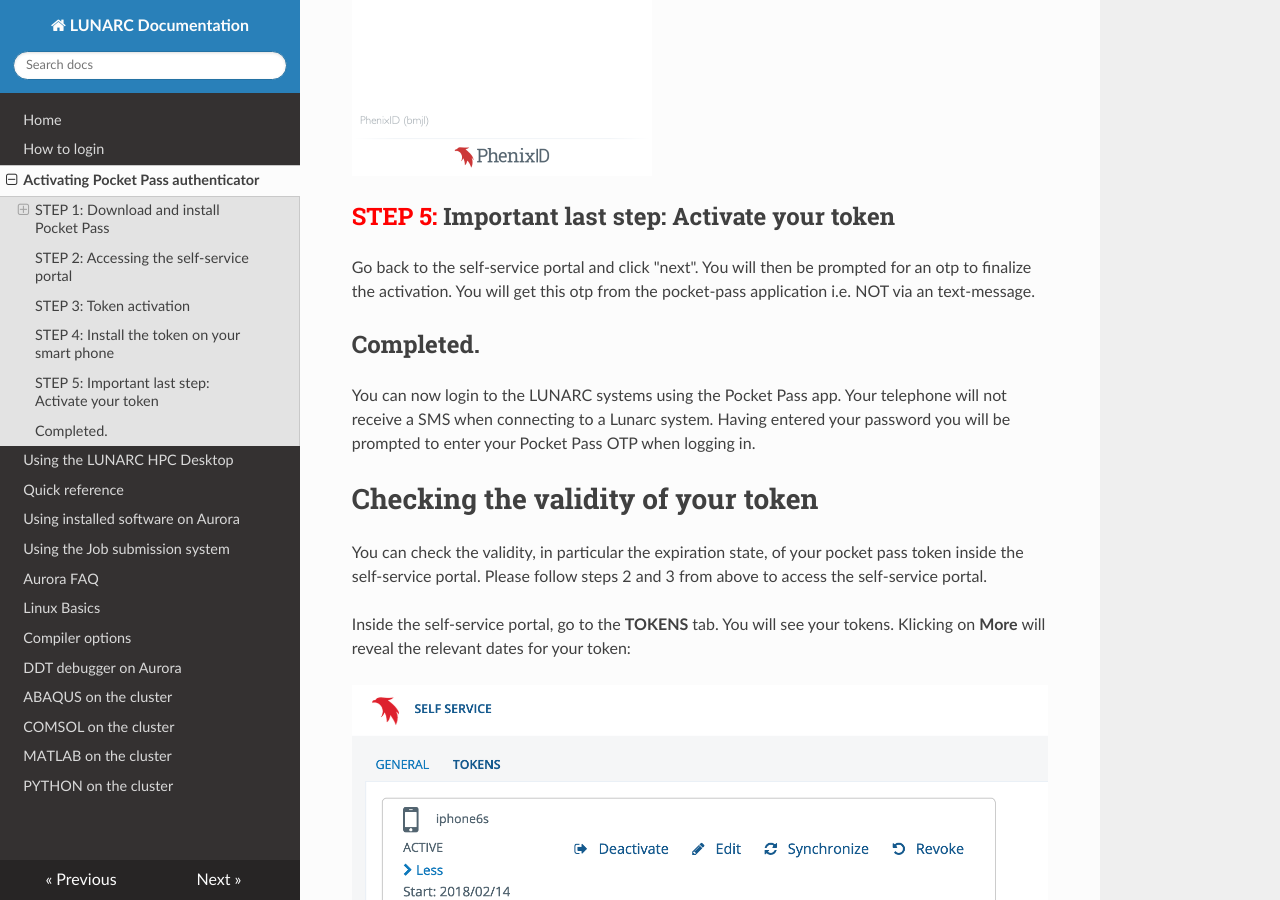
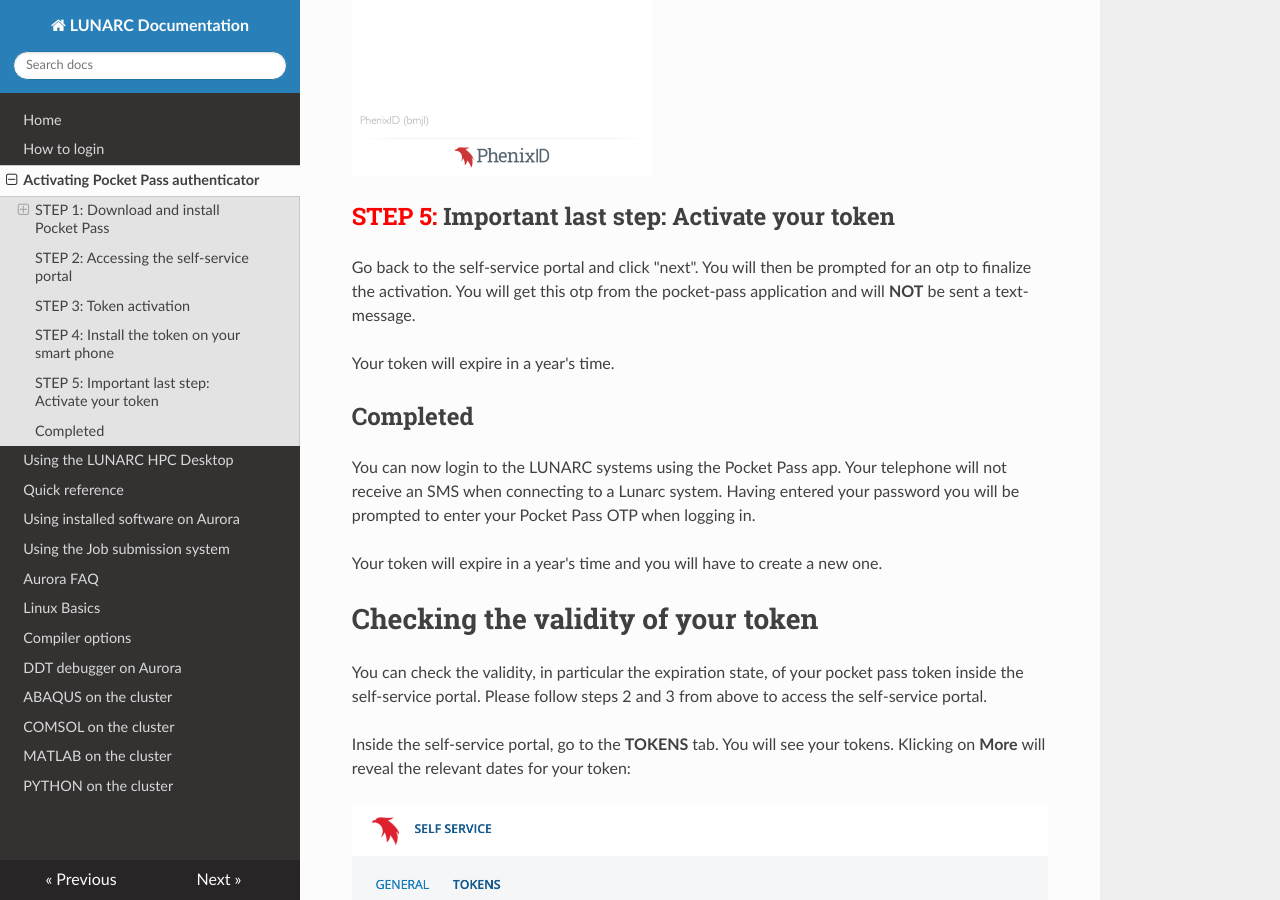
Before and after one commit to lunarc/lunarc_docs, an MkDocs documentation site: the page built from docs/authenticator_howto.md, in a window 1280 px wide and 900 px high, scrolled down 5776 px. Built offline with MkDocs 1.6.1, drawn with Linux system fonts in a browser that asks for light colours; nearby versions of some CDN libraries; old or Windows-style settings are respelled for this version of MkDocs.

Commit message:
fine tun to text

```diff
--- a/docs/authenticator_howto.md
+++ b/docs/authenticator_howto.md
@@ -63,11 +63,16 @@
 
 ## <span style="color:red">STEP 5:</span>  Important last step: Activate your token
 
-Go back to the self-service portal and click "next". You will then be prompted for an otp to finalize the activation. You will get this otp from the pocket-pass application i.e. NOT via an text-message.
+Go back to the self-service portal and click "next". You will then be prompted for an otp to finalize the activation. You will get this otp from the pocket-pass application and will **NOT** be sent a text-message.
 
-## Completed.
+Your token will expire in a year's time.
 
-You can now login to the LUNARC systems using the Pocket Pass app. Your telephone will not receive a SMS when connecting to a Lunarc system. Having entered your password you will be prompted to enter your Pocket Pass OTP when logging in.
+## Completed
+
+You can now login to the LUNARC systems using the Pocket Pass app. Your telephone will not receive an SMS when connecting to a Lunarc system. Having entered your password you will be prompted to enter your Pocket Pass OTP when logging in.
+
+Your token will expire in a year's time and you will have to create a new one.
+
 
 #Checking the validity of your token
 You can check the validity, in particular the expiration state, of your pocket pass token inside the self-service portal.  Please follow steps 2 and 3 from above to access the self-service portal.
```
